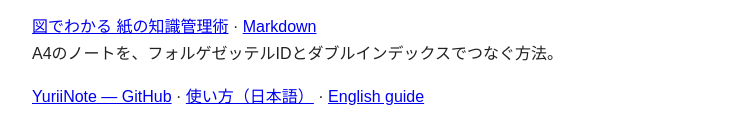
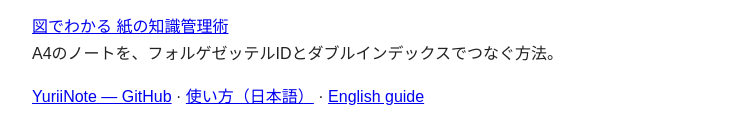
Before and after one commit to Yurii7812/homepage, a plain HTML site: page ja/archive/index.html in a window 1280 px wide. Shown: the part 314-427 px from the top of the page, without its empty margins (268-1011 px from the left). Drawn offline with Linux system fonts and the light colour scheme.

Commit message:
Remove visible Markdown source links

```diff
--- a/ja/archive/index.html
+++ b/ja/archive/index.html
@@ -17,7 +17,7 @@
 
 <p><a href="https://github.com/Yurii7812/gnosis">Gnosis</a><br><span class="note">Markdown のノートを本物の Vim で書き、リンクでつないで育てる PKM（個人の知識管理）です。日本語と英語に対応し、Linux・macOS・Windows 用のインストーラーがあります。</span></p>
 
-<p><a href="../paper-pkm/">図でわかる 紙の知識管理術</a> · <a href="https://github.com/Yurii7812/homepage/blob/main/ja/paper-pkm/guide.md">Markdown</a><br><span class="note">A4のノートを、フォルゲゼッテルIDとダブルインデックスでつなぐ方法。</span></p>
+<p><a href="../paper-pkm/">図でわかる 紙の知識管理術</a><br><span class="note">A4のノートを、フォルゲゼッテルIDとダブルインデックスでつなぐ方法。</span></p>
 
 <p><a href="https://github.com/Yurii7812/YuriiNote">YuriiNote — GitHub</a> · <a href="../yuriinote/">使い方（日本語）</a> · <a href="../../en/yuriinote/">English guide</a><br><span class="note">紙・デジタルのノート、索引、チャットメモ、日記を一元管理するデスクトップアプリ。</span></p>
 
```
